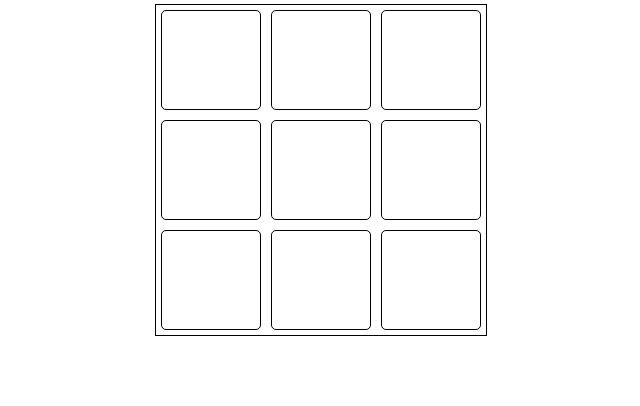
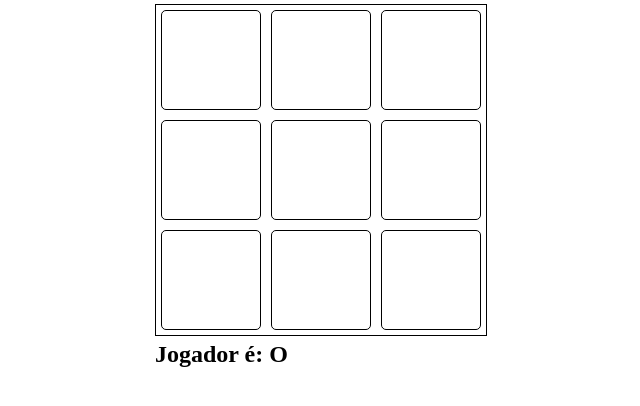
Before and after one commit to marieduardabarbieri/velha, a website: page index.html in a window 1280 px wide. Both pictures are taken after a click on the button 530 px from the left and 118 px from the top of the page. Shown: the part 58-464 px from the top of the page, without its empty margins (319-959 px from the left). Drawn offline with Linux system fonts and the light colour scheme.

Commit message:
função newMove (botoes) criada

```diff
--- a/index.html
+++ b/index.html
@@ -26,7 +26,7 @@
       <button id="8"></button>
       <button id="9"></button>
     </div>
-    <h2 id="JogadorVez"></h2>
+    <h2 class="JogadorVez"></h2>
   </div>
 
   <script src="js/main.js"></script>
--- a/js/main.js
+++ b/js/main.js
@@ -31,3 +31,19 @@ function comecar(){
       item.addEventListener("click", newMove)
     })
 }
+
+comecar();
+
+function newMove(e) { //função dos botoões
+    const index = e.target.getAttribute("id");
+    e.target.innerHTML = x;
+    e.target.removeEventListener("click", newMove);
+    seleciona[index] = x;
+
+    setTimeout(() => {
+        check();
+    }, [100]);
+
+    x = x === "X" ? "O" : "X";
+    JogadorVez.innerHTML = `Jogador é: ${x}`;
+}
```
